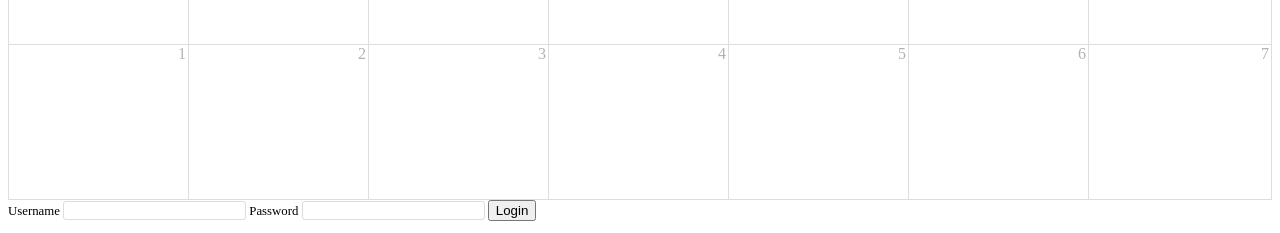
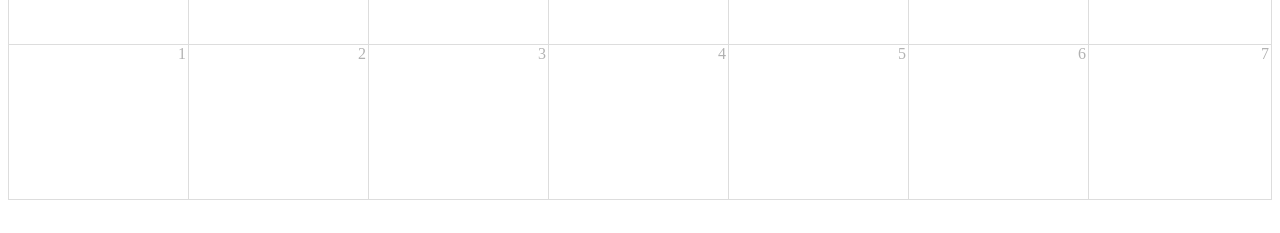
Before and after one commit to goncalopp/vacation_scheduler, a Flask app: page / in a window 1280 px wide. Shown: the part 902-1135 px from the top of the page. After the commit the page ends 1102 px from the top, so only its background shows below. Run offline with Flask 2, Linux system fonts and the light colour scheme; data that the repository does not hold is empty; parts of the project's set-up code (start-up, migrations or seed data) failed here and were passed over; some libraries are stand-ins or nearby versions.

Commit message:
hide login dialog on page load (was on bottom of page)

```diff
--- a/static/site_js.js
+++ b/static/site_js.js
@@ -93,10 +93,10 @@ function click_event(event)
     click_day(event.start)
     }
 
-function show_login_dialog()
+function setup_login_dialog()
     {
     $( "#login-button" ).button()
-    $( "#login-dialog" ).dialog({modal: true});
+    $( "#login-dialog" ).dialog({modal: true, autoOpen: false});
     $( "#"+get_password_id() ).keyup(
         function(event)
             {
@@ -107,6 +107,11 @@ function show_login_dialog()
             }
         );
     $( "#login-button").click( post_login )
+    }
+
+function show_login_dialog()
+    {
+    $( "#login-dialog" ).dialog( "open" );
     }
 
 function post_login()
--- a/templates/index.html
+++ b/templates/index.html
@@ -21,6 +21,7 @@
         {
         $( "#show-login-button" ).button()
         $( "#show-login-button" ).click(show_login_dialog)
+        setup_login_dialog()
         $('#calendar').fullCalendar(
             {
             dayClick: click_day,
```
